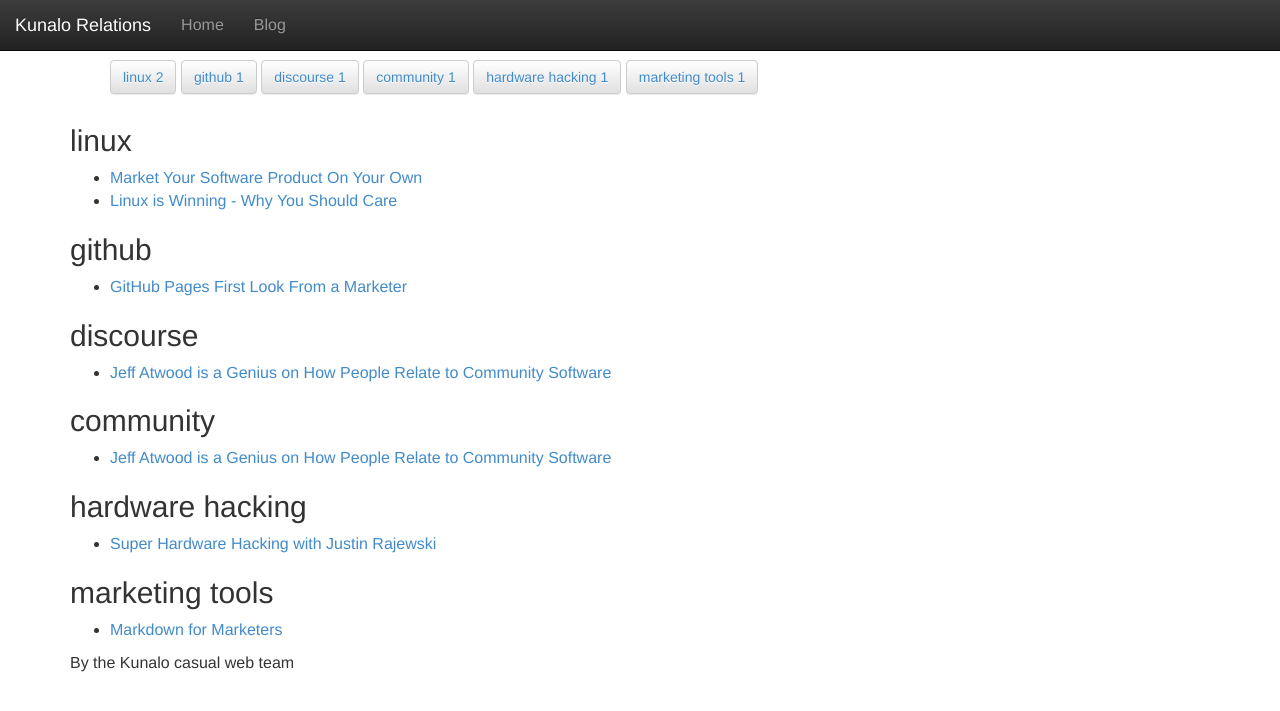
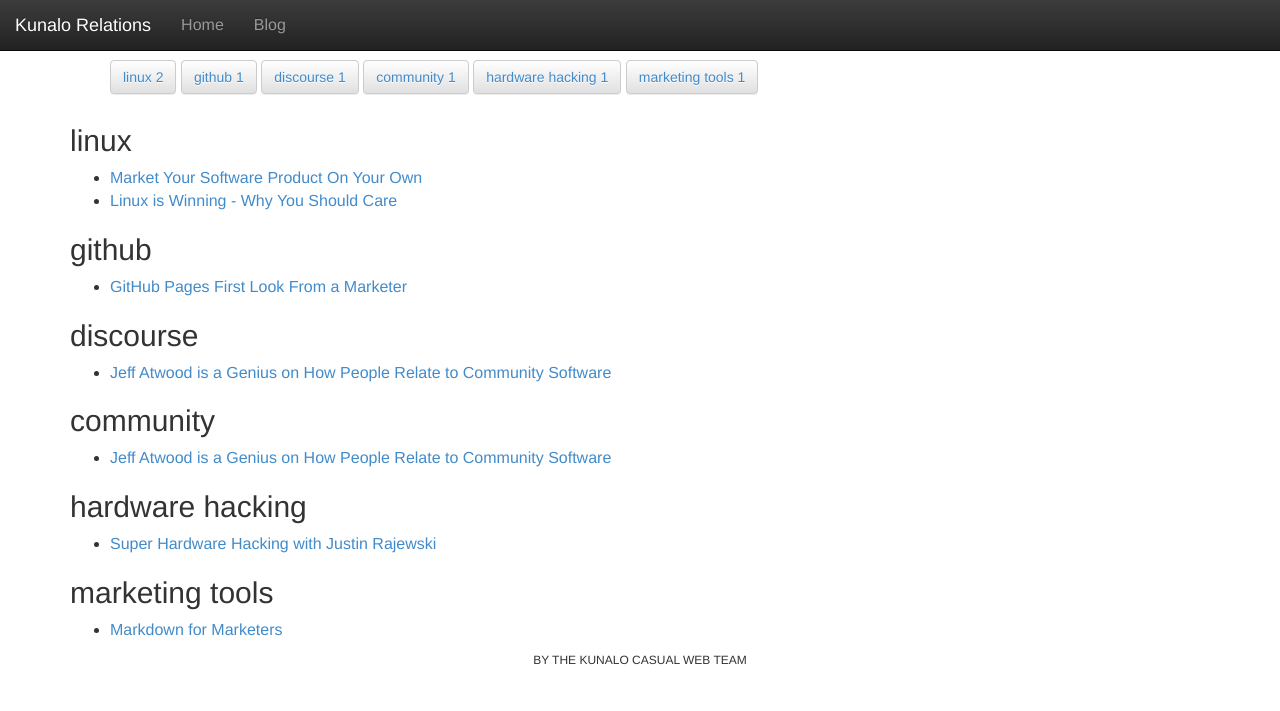
Before and after one commit to KunaloRelations/KunaloRelations.github.io, a Jekyll site: the page built from blog/tags.html, in a window 1280 px wide. Shown: the top 711 px of the page. Built offline with Jekyll 4.4.1, drawn with Linux system fonts in a browser that asks for light colours; nearby versions of some CDN libraries.

Commit message:
use distinct style for the footer

```diff
--- a/css/kunalo.css
+++ b/css/kunalo.css
@@ -20,6 +20,12 @@
 
 body {
     font-size: 16px;
+}
+
+footer {
+    text-transform: uppercase;
+    text-align: center;
+    font-size: 75%
 }
 
 /*****************************************************************************/
```
